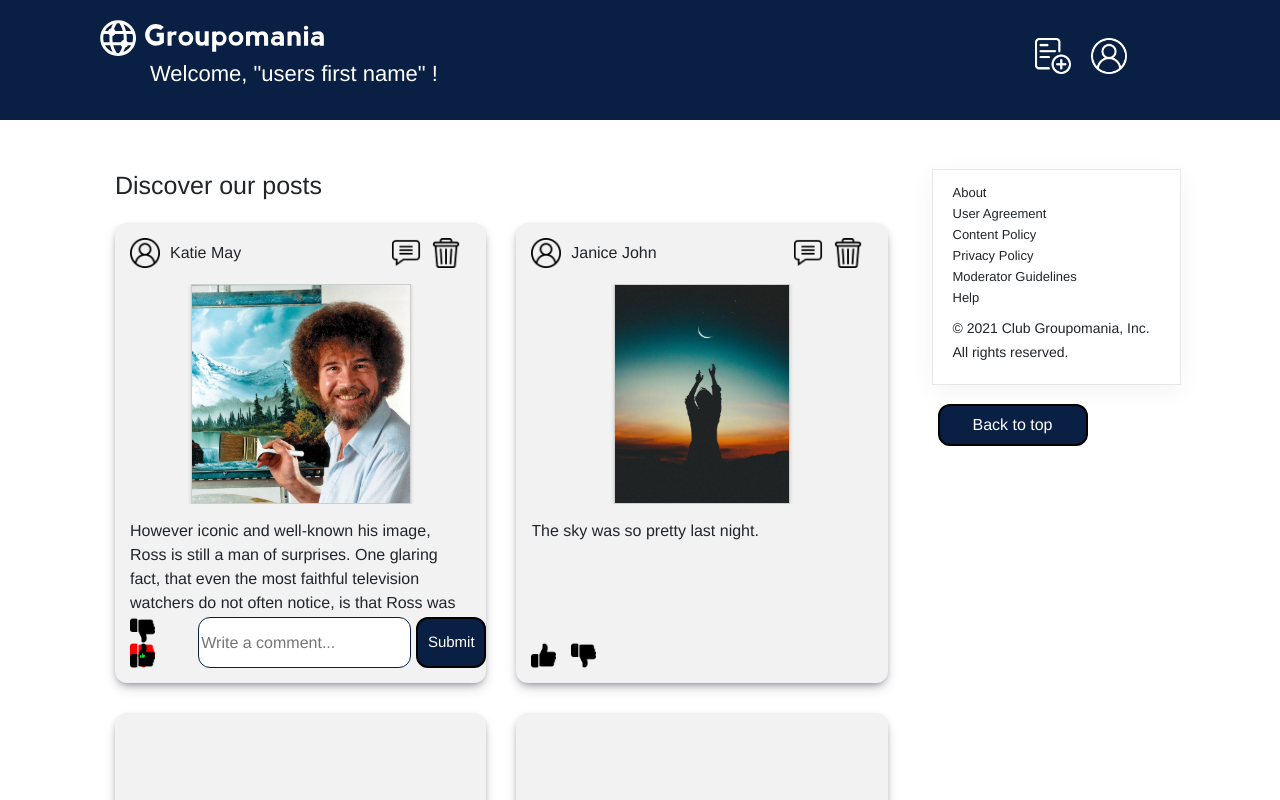
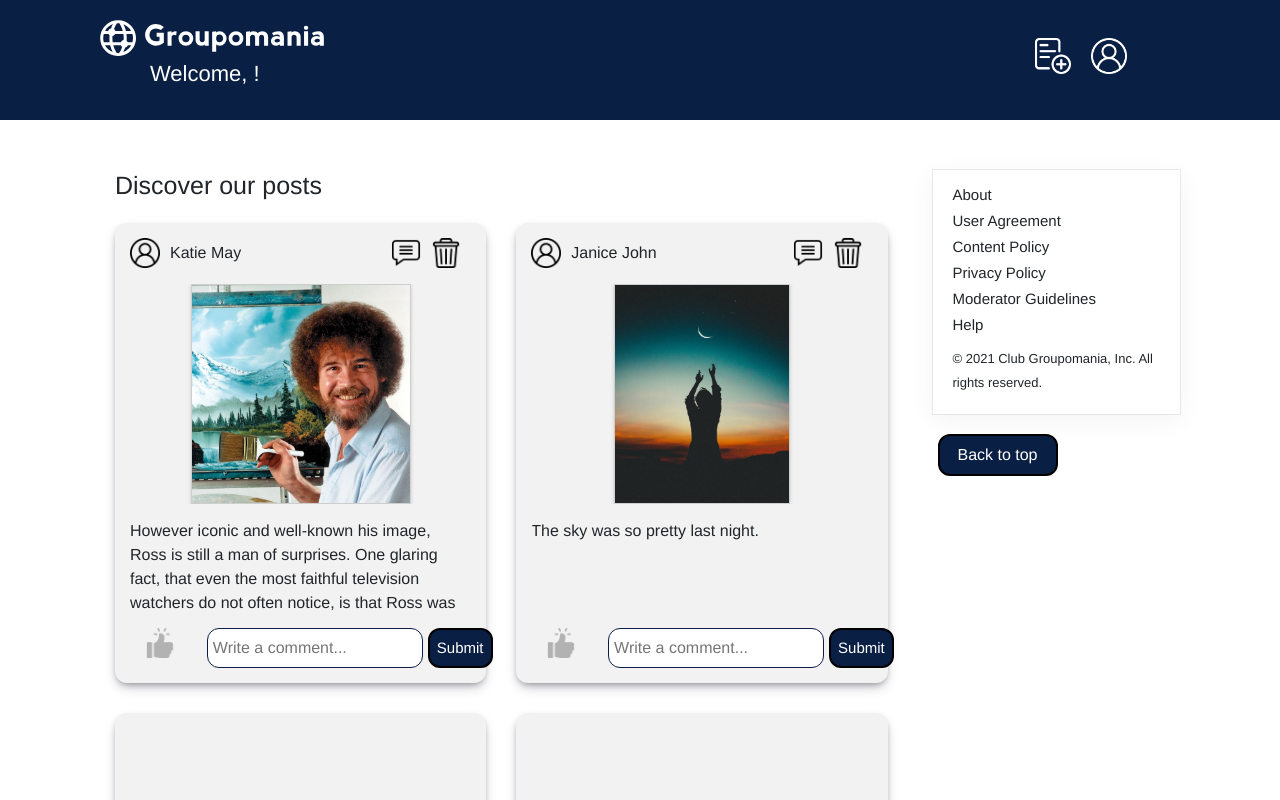
Before and after one commit to katiemayfaulkner/Project7, a Vue app in the folder frontend-vue/: page /home in a window 1280 px wide. Shown: the top 800 px of the page. Built offline with nearby package versions, Linux system fonts and the light colour scheme.

Commit message:
style: Styling additions

```diff
--- a/frontend-vue/src/components/createPost.vue
+++ b/frontend-vue/src/components/createPost.vue
@@ -18,6 +18,7 @@
                   <label for="text"> Insert your caption here: </label>
                   <input type="text" maxlength="150" required="true">
               </div>
+
               <div class="img-input">
                   <div class="preview">
                     <img class="img-preview" style="{ 'background-image': `url(${previewImage})` }" @click="selectImage">
@@ -25,6 +26,7 @@
 
                   <input type="file" id="postImg" accept="image/*" @input="pickFile" ref="fileInput" required="true">
               </div>
+
               <input type="submit" value="Submit" class="submit-btn">
           </div>
         </div>
@@ -46,6 +48,7 @@ export default {
     selectImage () {
       this.$refs.fileInput.click()
     },
+
     pickFile () {
       let input = this.$refs.fileInput
       let file = input.files
--- a/frontend-vue/src/components/header.vue
+++ b/frontend-vue/src/components/header.vue
@@ -5,7 +5,7 @@
                 <a href="index.html">
                     <img class="logo" src="../assets/icon-left-font-monochrome-white.svg" alt="">
                 </a>
-                <h1> Welcome, "users first name" !</h1>
+                <h1> Welcome, {{user.firstName}} !</h1>
             </div>
 
             <div class="header-btns col-lg-2 col-md-3">
@@ -56,6 +56,7 @@ export default {
   font-size: 22px;
   color: white;
   line-height: 36px;
+  font-weight: 200;
 }
 .main-header .container .header-btns {
   display: flex;
--- a/frontend-vue/src/components/mainPage.vue
+++ b/frontend-vue/src/components/mainPage.vue
@@ -1,6 +1,13 @@
 <template>
     <section class="main-page">
         <div class="container">
+          <!-- <article class="no-posts col-lg-9 col-md-8">
+            <div>
+              <h2> Sorry! It seems that nothing has been posted yet..</h2>
+              <button> <router-link to="/createPost"> Create new post </router-link> </button>
+            </div>
+          </article> -->
+
           <article class="posts col-lg-9 col-md-8">
               <h2>Discover our posts</h2>
 
@@ -33,16 +40,12 @@
                           </div>
 
                           <div class="post-actions">
-                                <div class="likes">
-                                    <img class="like" src="../assets/like.png" alt="">
-                                    <img class="like-active" src="../assets/like-active.png" alt="">
-                                </div>
-                                <div class="dislikes">
-                                    <img class="dislike" src="../assets/dislike.png" alt="">
-                                    <img class="dislike-active" src="../assets/dislike-active.png" alt="">
+                              <div class="like col-2">
+                                <img src="../assets/like-inactive.png" alt="" @click="likePost" class="remove-like" >
+                                <img src="../assets/like-active.png" alt="" @click="likePost" class="add-like" style="visibility: hidden">
                               </div>
 
-                                <form class="comments">
+                              <form class="comments col-10">
                                   <input class="input" type="text" name="comments" placeholder="Write a comment...">
                                   <input class="btn" type="submit" value="Submit">
                               </form>
@@ -72,8 +75,15 @@
                           </div>
 
                           <div class="post-actions">
-                                <img src="../assets/like.png" alt="">
-                                <img src="../assets/dislike.png" alt="">
+                              <div class="like col-2">
+                                <img src="../assets/like-inactive.png" alt="" @click="likePost" class="remove-like">
+                                <img src="../assets/like-active.png" alt="" @click="likePost" class="add-like" style="visibility: hidden">
+                              </div>
+
+                              <form class="comments col-10">
+                                  <input class="input" type="text" name="comments" placeholder="Write a comment...">
+                                  <input class="btn" type="submit" value="Submit">
+                              </form>
                           </div>
                       </div>
                   </div>
@@ -118,7 +128,23 @@
 <script>
 
 export default {
-    name: 'MainPage'
+  name: 'MainPage',
+  methods: {
+
+    // Like post
+    likePost: function() {
+      let addLike = document.getElementsByClassName('add-like');
+      let removeLike = document.getElementsByClassName('remove-like');
+
+      if(addLike.style.visibility === "hidden") {
+        addLike.style.visibility = "visible"
+        removeLike.style.visibility = "hidden"
+      } else {
+        addLike.style.visibility = "hidden"
+        removeLike.style.visibility = "visible"
+      }
+    }
+  }
 }
 
 </script>
@@ -129,6 +155,32 @@ export default {
   display: flex;
   flex-wrap: wrap;
   margin-top: 30px;
+}
+.main-page .container .no-posts {
+  margin: 20px 0;
+  display: flex;
+  justify-content: center;
+  align-items: center;
+}
+.main-page .container .no-posts div {
+  text-align: center;
+}
+.main-page .container .no-posts div h2 {
+  width: 100%;
+  font-size: 23px;
+  margin-bottom: 20px;
+}
+.main-page .container .no-posts div button {
+  padding: 7px;
+  margin: 0 5px;
+  border-radius: 12px;
+  width: 150px;
+  border: 2px solid black;
+  background-color: #091F43;
+}
+.main-page .container .no-posts div button a {
+  color: white;
+  text-decoration: none;
 }
 .main-page .container .posts {
   margin: 20px 0;
@@ -193,28 +245,14 @@ export default {
   bottom: 15px;
   display: flex;
 }
-.main-page .container .posts .box .post .content .post-actions img {
-  margin-right: 15px;
-  height: 25px;
-  cursor: pointer;
-}
-.main-page .container .posts .box .post .content .post-actions .likes {
+.main-page .container .posts .box .post .content .post-actions .like {
   position: relative;
 }
-.main-page .container .posts .box .post .content .post-actions .likes .like {
+.main-page .container .posts .box .post .content .post-actions .like img {
   position: absolute;
-  bottom: 0;
-  left: 0;
-}
-.main-page .container .posts .box .post .content .post-actions .likes .like-active {
-  position: absolute;
-  bottom: 0;
-  left: 0;
-  transform: scale(0.2);
-  transition: transform 400ms;
-}
-.main-page .container .posts .box .post .content .post-actions .likes .like-active:hover {
-  transform: scale(0.99);
+  margin-right: 15px;
+  height: 30px;
+  cursor: pointer;
 }
 .main-page .container .posts .box .post .content .post-actions .comments {
   display: flex;
@@ -223,12 +261,13 @@ export default {
 .main-page .container .posts .box .post .content .post-actions .comments .input {
   border-radius: 12px;
   border: 1px solid #091F43;
+  padding-left: 5px;
 }
 .main-page .container .posts .box .post .content .post-actions .comments .btn {
   margin-left: 5px;
-  padding: 5px;
+  padding: 7px;
   border-radius: 12px;
-  width: 70px;
+  width: 90px;
   border: 2px solid black;
   background-color: #091F43;
   color: white;
@@ -245,11 +284,12 @@ export default {
   box-shadow: rgba(0, 0, 0, 0.05) 0px 6px 24px 0px, rgba(0, 0, 0, 0.08) 0px 0px 0px 1px;
 }
 .main-page .container div .sticky-items .footer p {
-  line-height: 5px;
-  font-size: 13px;
+  line-height: 10px;
+  font-size: 15px;
+  cursor: pointer;
 }
 .main-page .container div .sticky-items .footer span {
-  font-size: 14px;
+  font-size: 13px;
   margin: 5px 0;
 }
 .main-page .container div .sticky-items a {
@@ -260,7 +300,7 @@ export default {
   padding: 7px;
   margin: 0 5px;
   border-radius: 12px;
-  width: 150px;
+  width: 120px;
   border: 2px solid black;
   background-color: #091F43;
   color: white;
```
Also changed, not shown: frontend-vue/src/assets/like-active.png, frontend-vue/src/assets/like-inactive.png (added). Lines whose indentation alone changed are shown as unchanged.
